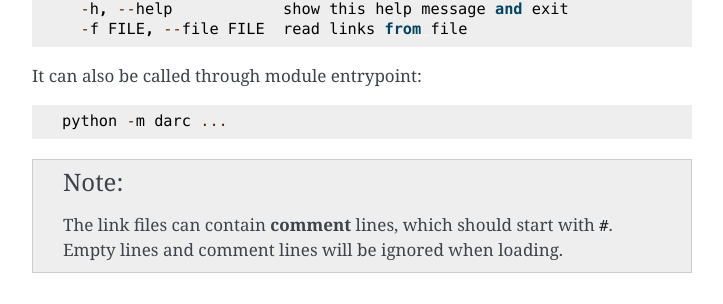
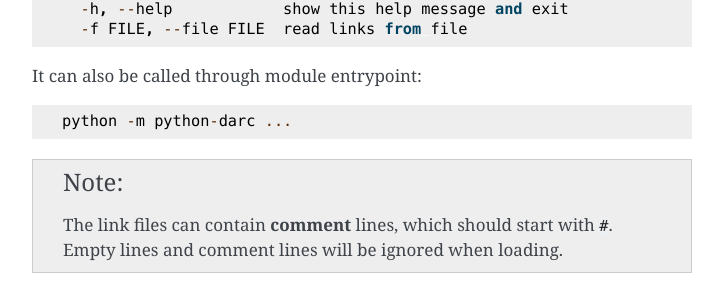
Before and after one commit to JarryShaw/darc, a Sphinx documentation site: the page built from docs/source/index.rst, in a window 1280 px wide and 900 px high, scrolled down 5189 px. Shown: the part 148-452 px from the top of the window, without its empty margins (388-1111 px from the left). Built offline with Sphinx 7.4.7, drawn with Linux system fonts in a browser that asks for light colours.

Commit message:
Made pypi dist

```diff
--- a/README.rst
+++ b/README.rst
@@ -102,7 +106,7 @@
 
 .. code:: shell
 
-   pip install darc
+   pip install python-darc
 
 Please make sure you have Google Chrome and corresponding version of Chrome
 Driver installed on your system.
--- a/docs/source/index.rst
+++ b/docs/source/index.rst
@@ -153,7 +153,7 @@
 
 It can also be called through module entrypoint::
 
-   python -m darc ...
+   python -m python-darc ...
 
 .. note::
 
--- a/setup.py
+++ b/setup.py
@@ -25,7 +25,7 @@
     # scripts
     # ext_modules
     classifiers=[
-        'Development Status :: 2 - Alpha',
+        'Development Status :: 4 - Beta',
         'Intended Audience :: Developers',
         'License :: OSI Approved :: MIT License',
         'Natural Language :: English',
```
Also changed, not shown: other parts of README.rst (+4 -0 lines).
